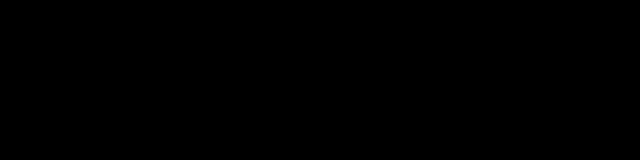
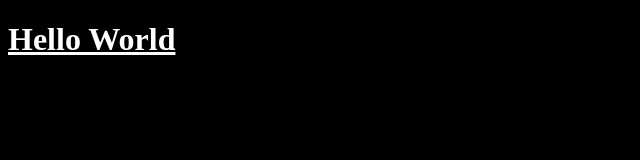
Before and after one commit to Byrkalo/first-project, a plain HTML site: page index.html in a window 1280 px wide. Shown: the whole page, without its empty margins (0-640 px from the left). Drawn offline with Linux system fonts and the light colour scheme.

Commit message:
The third commit

```diff
--- a/index.html
+++ b/index.html
@@ -6,6 +6,6 @@
         <title>First project</title>
     </head>
     <body>
-
+        <h1>Hello World</h1>
     </body>
 </html>
--- a/style.css
+++ b/style.css
@@ -1,3 +1,8 @@
 body {
   background-color: black;
 }
+
+h1 {
+    color: white;
+    text-decoration: underline;
+}
```
